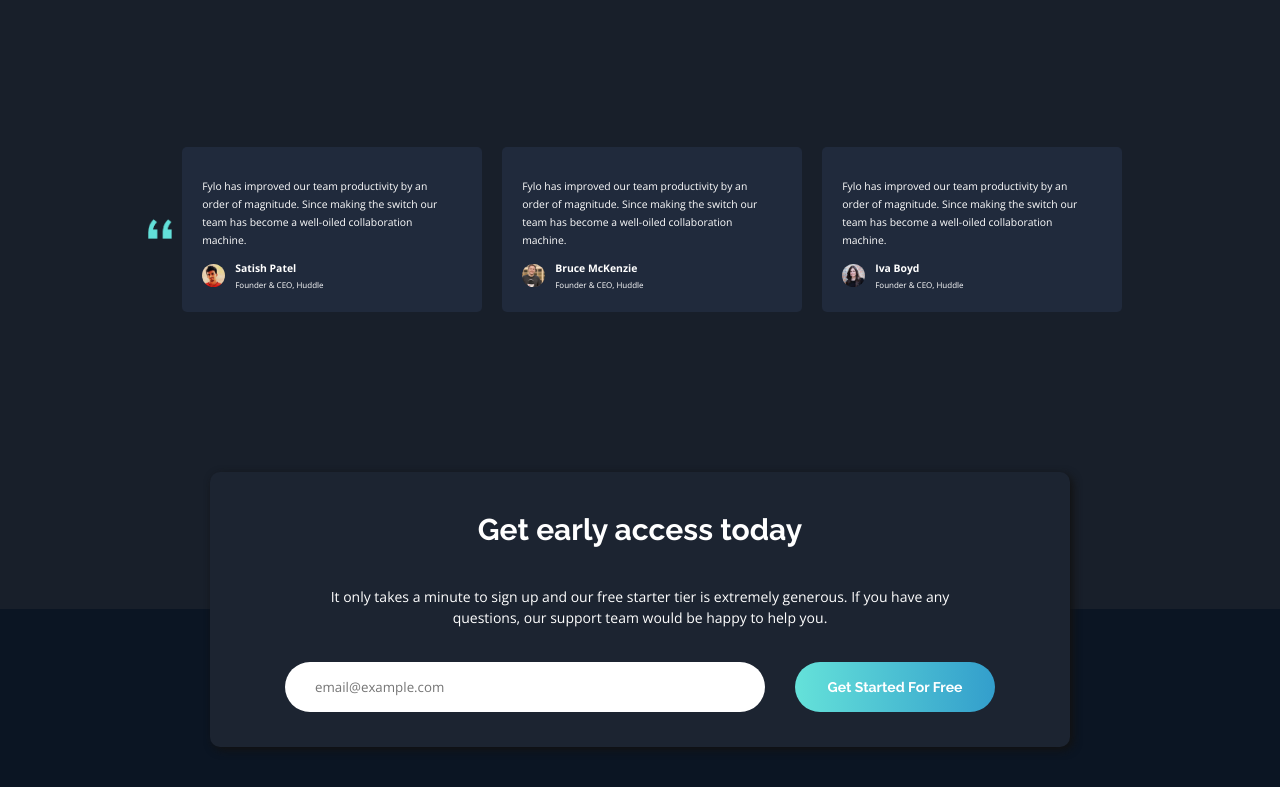
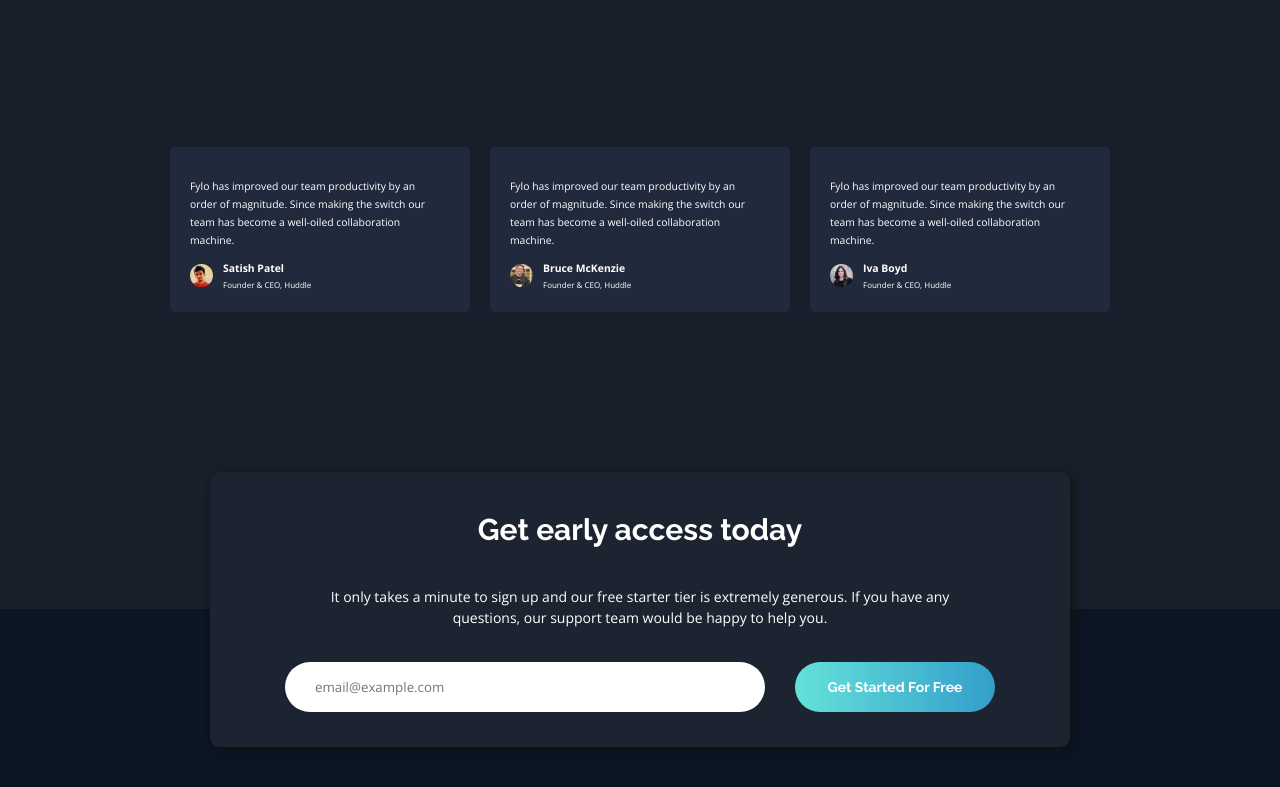
Before and after one commit to charcharmasonjar/fylo-landing-page, a plain HTML site: page index.html in a window 1280 px wide. Shown: the part 2263-3050 px from the top of the page. Drawn offline with nearby package versions, Linux system fonts and the light colour scheme.

Commit message:
Remove image

```diff
--- a/index.html
+++ b/index.html
@@ -107,7 +107,6 @@
         </div>
       </section>
       <section class="testimonials">
-        <img src="images/bg-quotes.png" />
         <div class="card">
           <p>
             Fylo has improved our team productivity by an order of magnitude.
```
